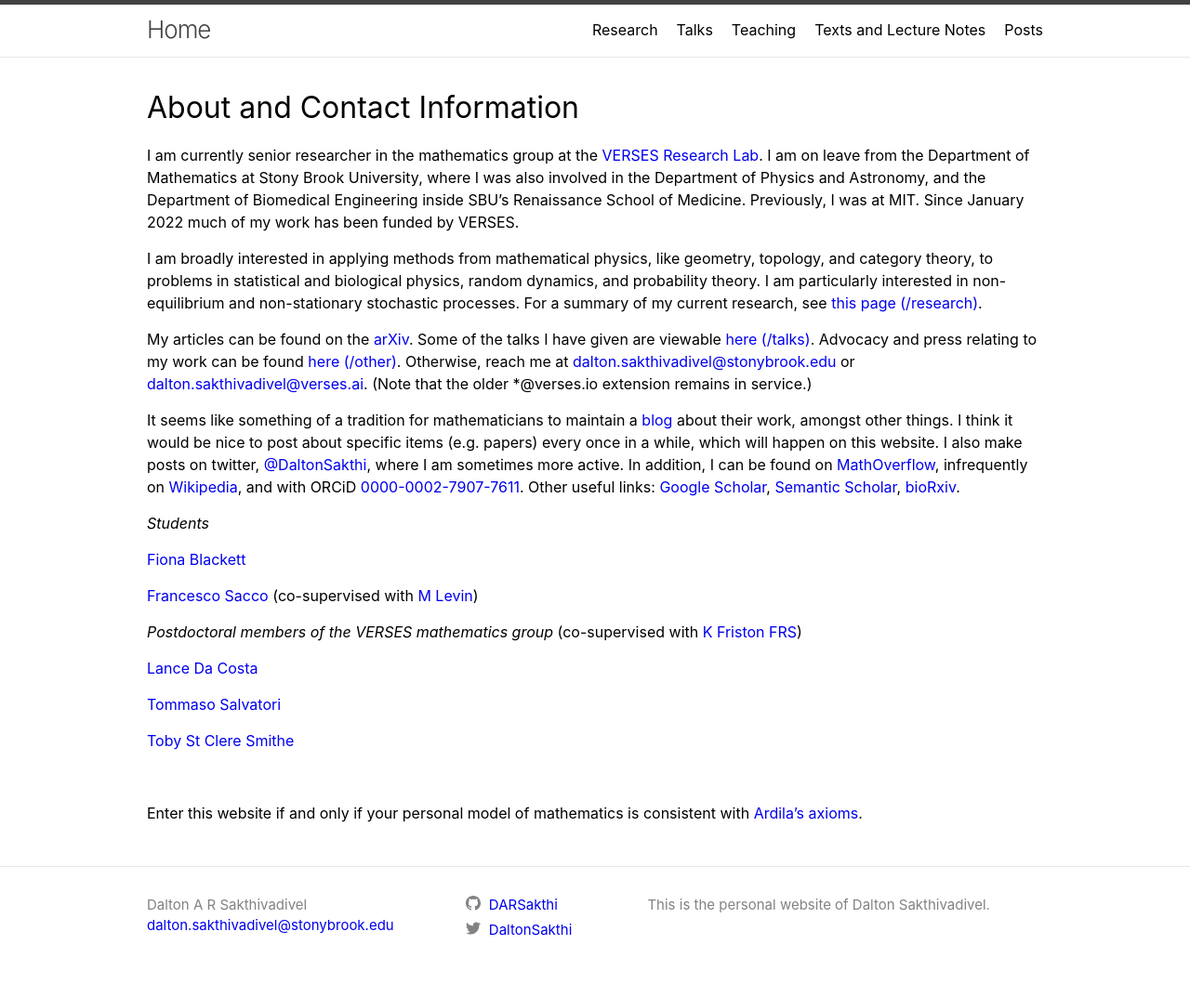
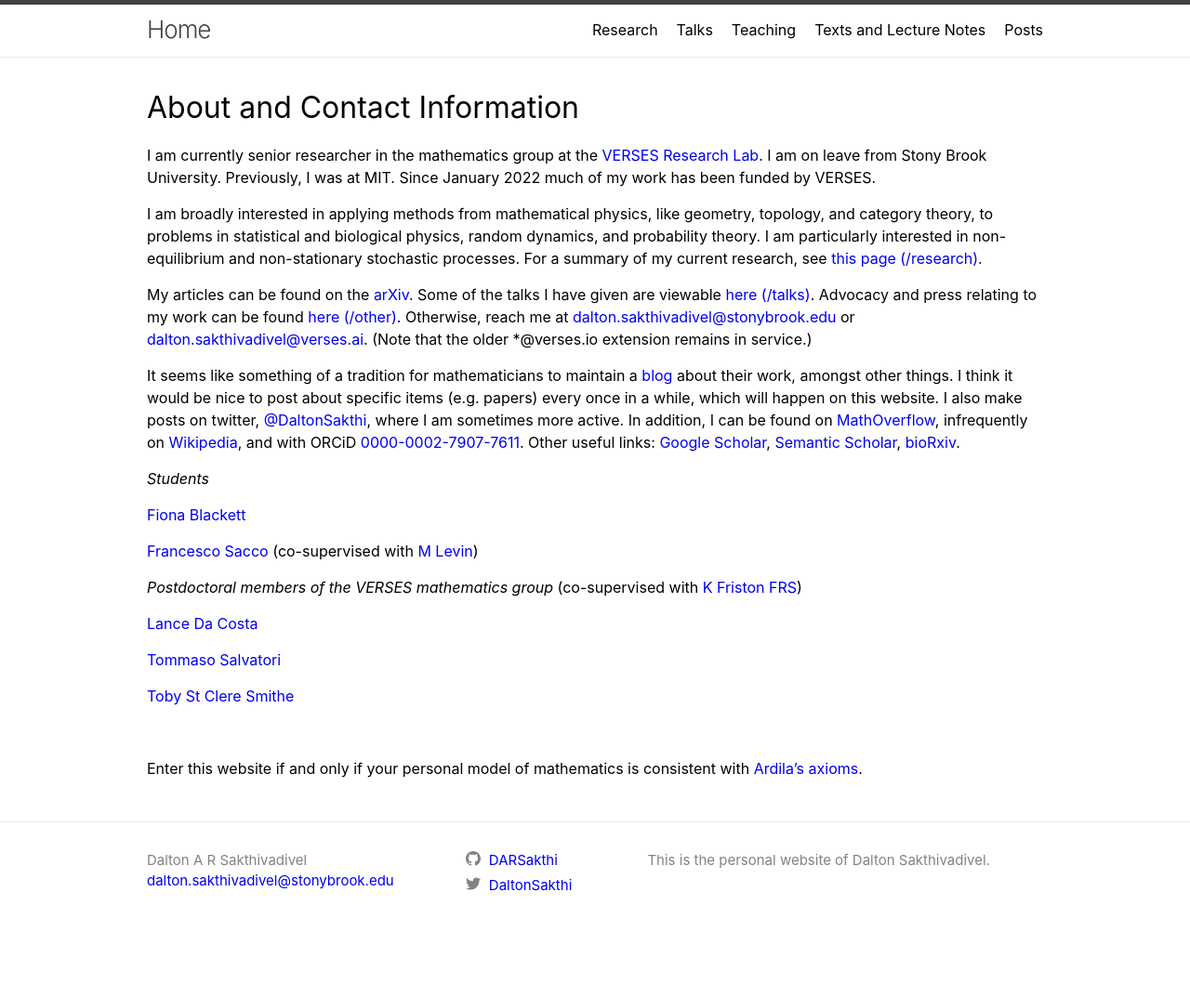
Before and after one commit to DARSakthi/DARSakthi.github.io, a Jekyll site: the page built from index.markdown, in a window 1280 px wide. Shown: the whole page at 93% size. Built offline with Jekyll 4.4.1, drawn with Linux system fonts in a browser that asks for light colours; after the commit the page ends 1025 px from its top, so only the background shows below that.

Commit message:
Small update

```diff
--- a/index.markdown
+++ b/index.markdown
@@ -6,7 +6,7 @@ author_profile: true
 
 # About and Contact Information
 
-I am currently senior researcher in the mathematics group at the [VERSES Research Lab](https://darsakthi.github.io/verses-lab/). I am on leave from the Department of Mathematics at Stony Brook University, where I was also involved in the Department of Physics and Astronomy, and the Department of Biomedical Engineering inside SBU's Renaissance School of Medicine. Previously, I was at MIT. Since January 2022 much of my work has been funded by VERSES.
+I am currently senior researcher in the mathematics group at the [VERSES Research Lab](https://darsakthi.github.io/verses-lab/). I am on leave from Stony Brook University. Previously, I was at MIT. Since January 2022 much of my work has been funded by VERSES.
 
 I am broadly interested in applying methods from mathematical physics, like geometry, topology, and category theory, to problems in statistical and biological physics, random dynamics, and probability theory. I am particularly interested in non-equilibrium and non-stationary stochastic processes. For a summary of my current research, see [this page (/research)](https://darsakthi.github.io/research).
 
```
